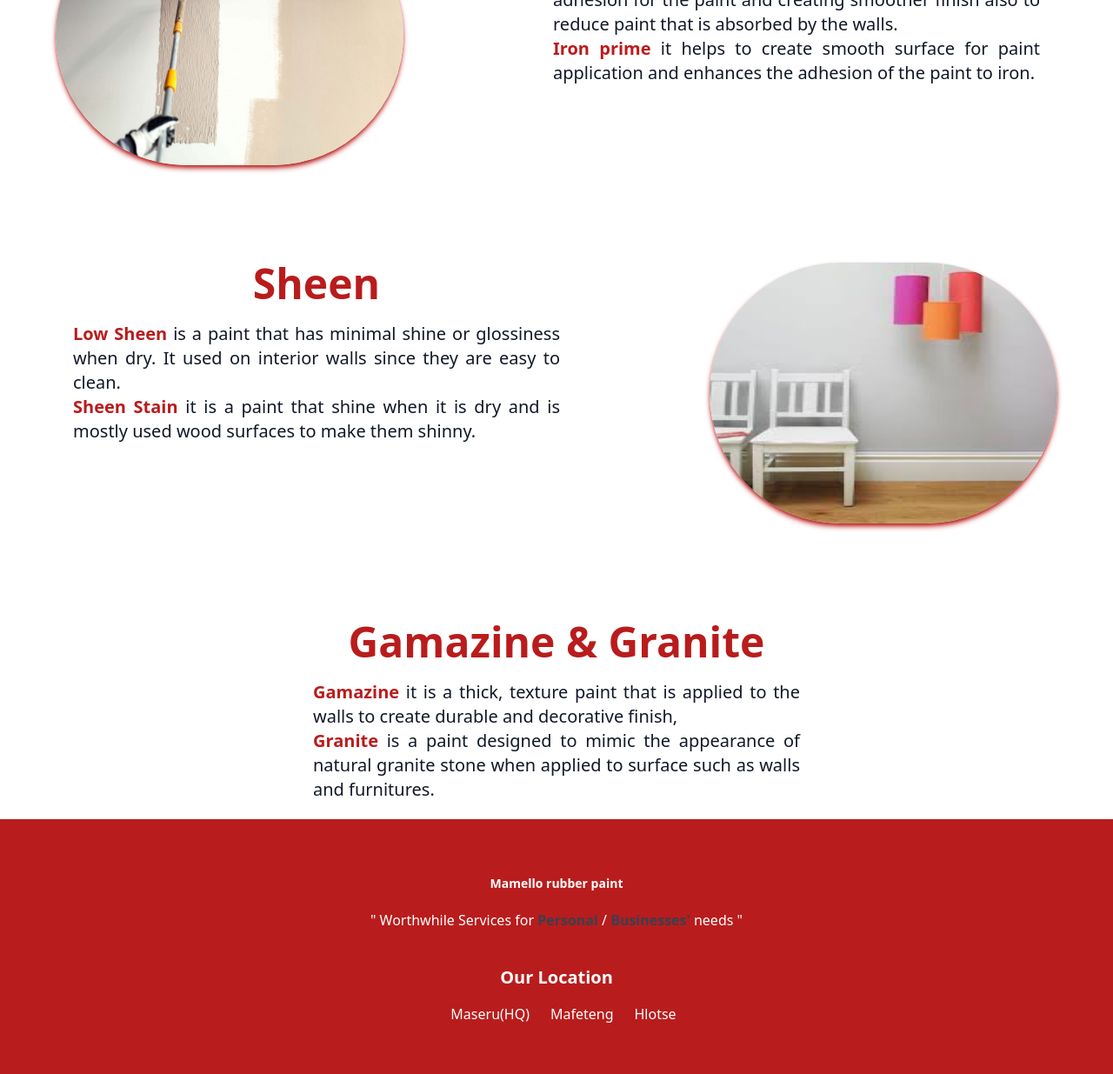
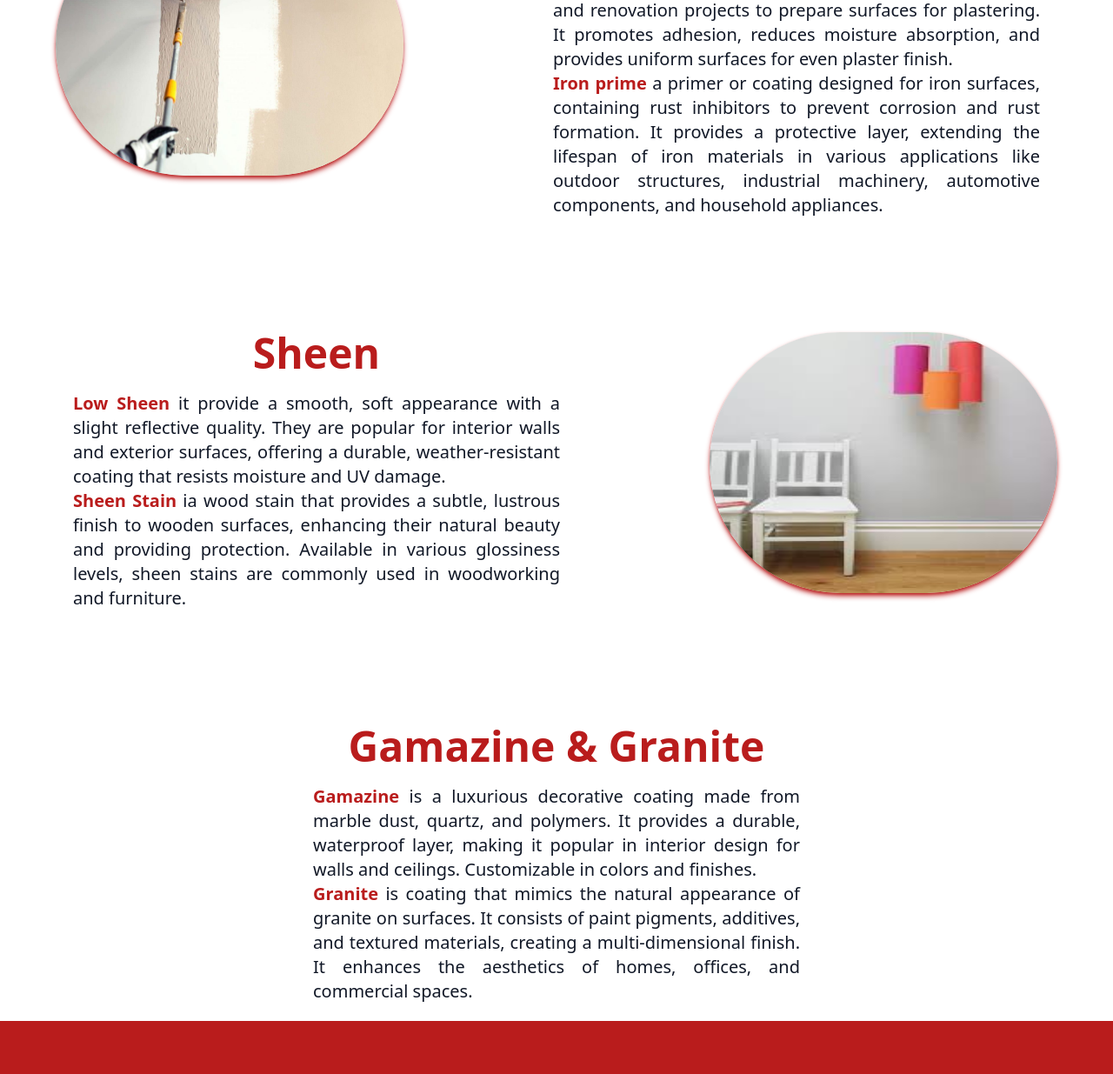
Before and after one commit to Koete97/Mamello-rubber-paint, a website: page product.html in a window 1280 px wide. Shown: the part 714-1949 px from the top of the page at 87% size. Drawn offline with Linux system fonts and the light colour scheme.

Commit message:
first commit

```diff
--- a/product.html
+++ b/product.html
@@ -76,7 +76,7 @@
           xl:text-5xl xl:text-red-700 xl:text-center xl:font-semibold">Rubber Paint</h1>
           <p class="text-base text-gray-900 text-justify mx-5 my-5
           lg:text-xl lg:text-gray-900 lg:mx-5 lg:my-5
-          xl:text-xl xl:text-gray-900 xl:mx-5 xl:my-5"><span class="text-red-700 font-semibold">Rubber Liquid</span> is a paint used for waterproofing and protecting surfaces from corrosion. It can be applied to various materials like metal, wood, concrete and more. <br><span class="text-red-700 font-semibold">Rubber Seal</span> is used in automotives, plumbing, construction, and machinery to create watertight or airtight seals</p>
+          xl:text-xl xl:text-gray-900 xl:mx-5 xl:my-5"><span class="text-red-700 font-semibold">Rubber Liquid</span> is a versatile material with exceptional properties like flexibility, durability, and resistance to weathering, is used in various industries for coating surfaces, sealing leaks, and waterproofing. <br> <span class="text-red-700 font-semibold">Rubber Seal</span> is crucial in mechanical and structural applications, providing a secure barrier against fluids, gases, or debris. Made from durable materials like natural rubber or synthetic compounds which prevent leaks.</p>
         </div>
         <div class="flex justify-center">
           <img class="block h-[250px] w-[200px] my-7 rounded-md
@@ -105,7 +105,7 @@
           <p class="text-base text-gray-900 text-justify mx-5 my-5
           md:text-base md:text-gray-900 md:mx-5 md:my-5
           lg:text-xl lg:text-gray-900 lg:mx-5 lg:my-5
-          xl:text-xl xl:text-gray-900 xl:mx-5 xl:my-5"><span class="text-red-700 font-semibold">Plaster prime</span> it helps to seal the surface providing better adhesion for the paint and creating smoother finish also to reduce paint that is absorbed by the walls. <br><span class="text-red-700 font-semibold">Iron prime</span> it helps to create smooth surface for paint application and enhances the adhesion of the paint to iron.</p>
+          xl:text-xl xl:text-gray-900 xl:mx-5 xl:my-5"><span class="text-red-700 font-semibold">Plaster prime</span>  is a water-based primer used in construction and renovation projects to prepare surfaces for plastering. It promotes adhesion, reduces moisture absorption, and provides uniform surfaces for even plaster finish. <br><span class="text-red-700 font-semibold">Iron prime</span> a primer or coating designed for iron surfaces, containing rust inhibitors to prevent corrosion and rust formation. It provides a protective layer, extending the lifespan of iron materials in various applications like outdoor structures, industrial machinery, automotive components, and household appliances.</p>
         </div>
       </div>
       <div class="block justify mx-8 mt-10
@@ -121,7 +121,7 @@
           xl:text-5xl xl:text-red-700 xl:text-center xl:font-semibold">Sheen</h1>
           <p class="text-base text-justify text-gray-900 mx-5 my-5
           lg:text-xl lg:text-gray-900 lg:mx-5 lg:my-5
-          xl:text-xl xl:text-gray-900 xl:mx-5 xl:my-5"><span class="text-red-700 font-semibold">Low Sheen</span> is a paint that has minimal shine or glossiness when dry. It used on interior walls since they are easy to clean. <br><span class="text-red-700 font-semibold">Sheen Stain</span> it is a paint that shine when it is dry and is mostly used wood surfaces to make them shinny.</p>
+          xl:text-xl xl:text-gray-900 xl:mx-5 xl:my-5"><span class="text-red-700 font-semibold">Low Sheen</span> it provide a smooth, soft appearance with a slight reflective quality. They are popular for interior walls and exterior surfaces, offering a durable, weather-resistant coating that resists moisture and UV damage. <br><span class="text-red-700 font-semibold">Sheen Stain</span> ia wood stain that provides a subtle, lustrous finish to wooden surfaces, enhancing their natural beauty and providing protection. Available in various glossiness levels, sheen stains are commonly used in woodworking and furniture.</p>
         </div>
         <div class="flex justify-center">
           <img class="block h-[250px] w-[200px] my-7 rounded-md
@@ -144,7 +144,7 @@
           <p class="text-base text-gray-900 text-justify mx-5 my-5
           md:text-base md:text-gray-900 md:mx-5 md:my-5
           lg:text-xl lg:text-gray-900 lg:mx-5 lg:my-5
-          xl:text-xl xl:text-gray-900 xl:mx-5 xl:my-5"><span class="text-red-700 font-semibold">Gamazine</span> it is a thick, texture paint that is applied to the walls to create durable and decorative finish, <br><span class="text-red-700 font-semibold">Granite</span> is a paint designed to mimic the appearance of natural granite stone when applied to surface such as walls and furnitures.</p>
+          xl:text-xl xl:text-gray-900 xl:mx-5 xl:my-5"><span class="text-red-700 font-semibold">Gamazine</span> is a luxurious decorative coating made from marble dust, quartz, and polymers. It provides a durable, waterproof layer, making it popular in interior design for walls and ceilings. Customizable in colors and finishes. <br><span class="text-red-700 font-semibold">Granite</span> is coating that mimics the natural appearance of granite on surfaces. It consists of paint pigments, additives, and textured materials, creating a multi-dimensional finish. It enhances the aesthetics of homes, offices, and commercial spaces.</p>
         </div>
       </div>
     </section>
```
Also changed, not shown: about.html (+2 -2 lines).
